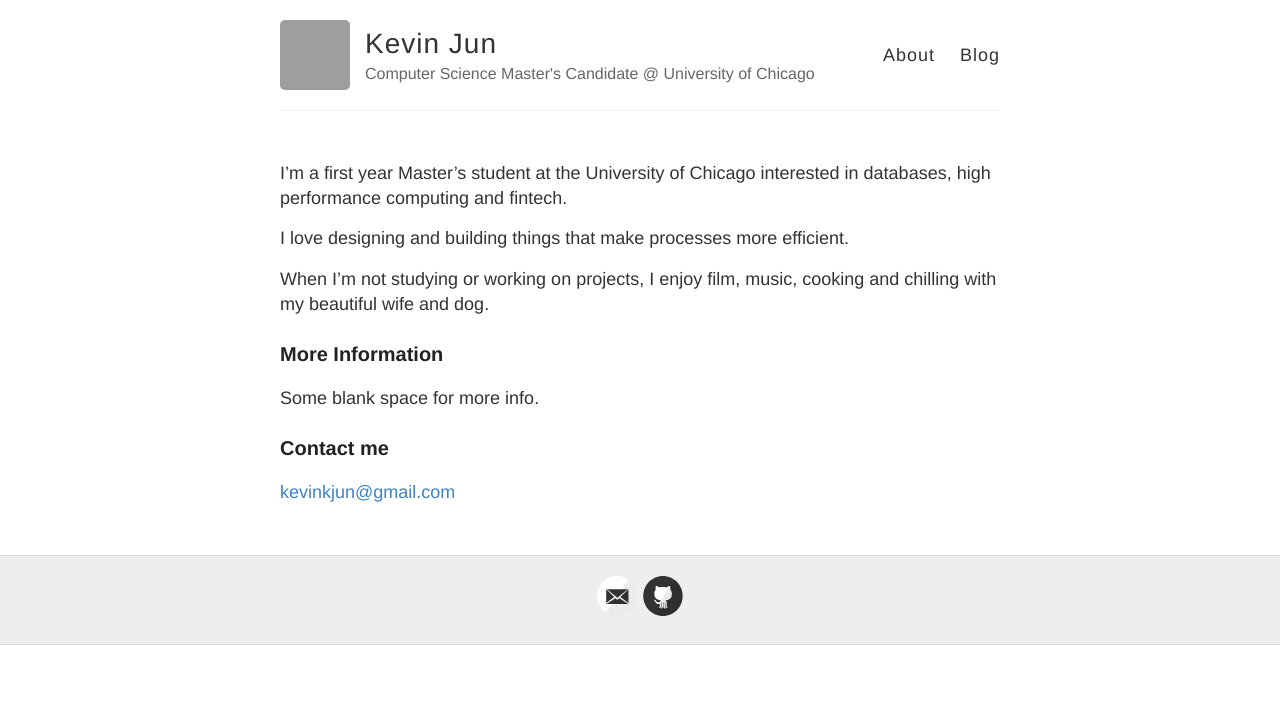
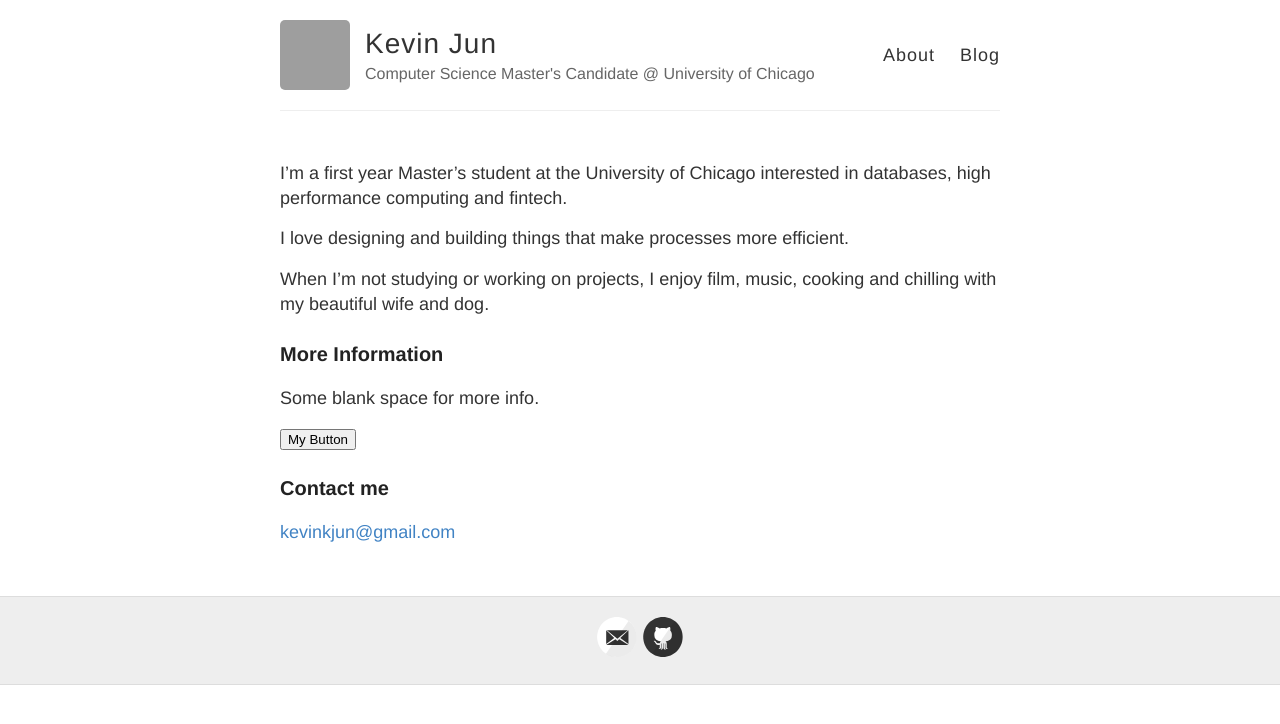
Before and after one commit to kevkjun/kevkjun.github.io, a Jekyll site: the page built from about.md, in a window 1280 px wide. Shown: the top 724 px of the page. Built offline with Jekyll 4.4.1, drawn with Linux system fonts in a browser that asks for light colours; grey boxes are pictures that could not be loaded.

Commit message:
Update about.md

```diff
--- a/about.md
+++ b/about.md
@@ -13,6 +13,8 @@ When I'm not studying or working on projects, I enjoy film, music, cooking and c
 
 Some blank space for more info.
 
+{% include button.html button_name="My Button" button_class="primary" %}
+
 ### Contact me
 
 [kevinkjun@gmail.com](mailto:kevinkjun@gmail.com)
```
